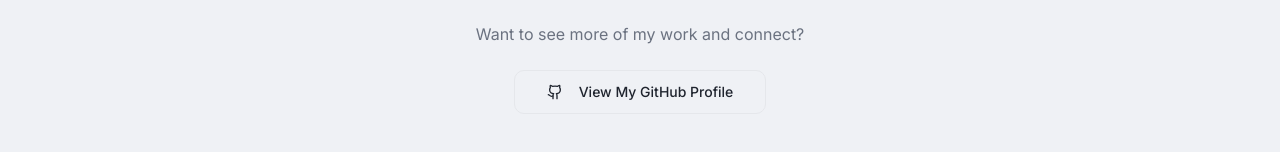
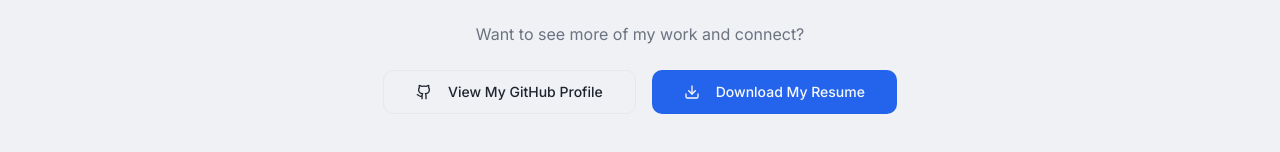
Before and after one commit to Phumzas/stellar-profile-craft-53, a React (Vite) app: page /projects in a window 1280 px wide. Shown: the part 1324-1476 px from the top of the page. Built offline with nearby package versions, Linux system fonts and the light colour scheme.

Commit message:
Add resume download link
Embed resume download link on the projects page.

```diff
--- a/src/pages/Projects.tsx
+++ b/src/pages/Projects.tsx
@@ -1,5 +1,4 @@
-
-import { ExternalLink, Github, Code2, Youtube } from "lucide-react";
+import { ExternalLink, Github, Code2, Download } from "lucide-react";
 import { Button } from "@/components/ui/button";
 import { Card, CardContent, CardDescription, CardHeader, CardTitle } from "@/components/ui/card";
 import { Badge } from "@/components/ui/badge";
@@ -140,12 +139,20 @@ const Projects = () => {
           <p className="text-muted-foreground mb-6">
             Want to see more of my work and connect?
           </p>
+          <div className="flex flex-col sm:flex-row gap-4 justify-center items-center">
             <Button variant="outline" size="lg" asChild>
               <a href="https://github.com/Phumzas" target="_blank" rel="noopener noreferrer">
                 <Github className="w-4 h-4 mr-2" />
                 View My GitHub Profile
               </a>
             </Button>
+            <Button variant="default" size="lg" asChild>
+              <a href="https://drive.google.com/file/d/1_kTtUQ1nO_w6LehcZkyblocN3jnp_Ni7/view?usp=sharing" target="_blank" rel="noopener noreferrer">
+                <Download className="w-4 h-4 mr-2" />
+                Download My Resume
+              </a>
+            </Button>
+          </div>
         </div>
       </div>
     </div>
```
Lines whose indentation alone changed are shown as unchanged.
